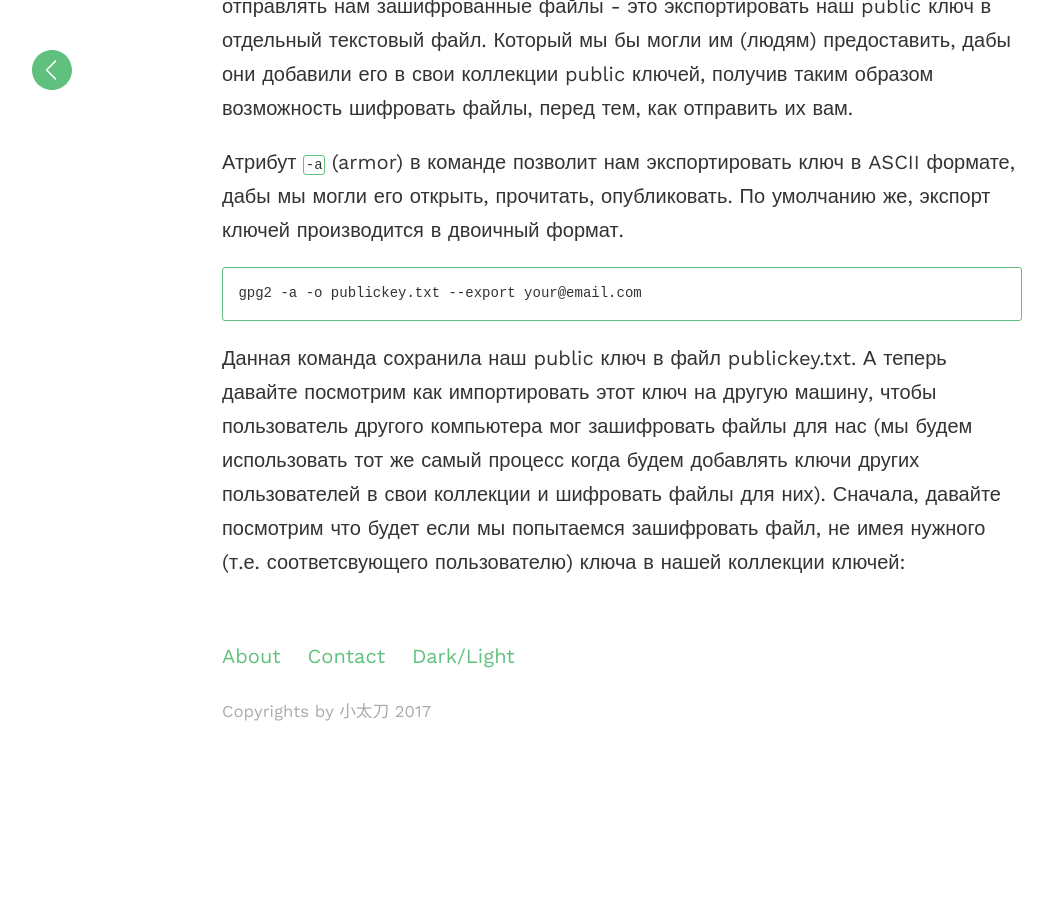
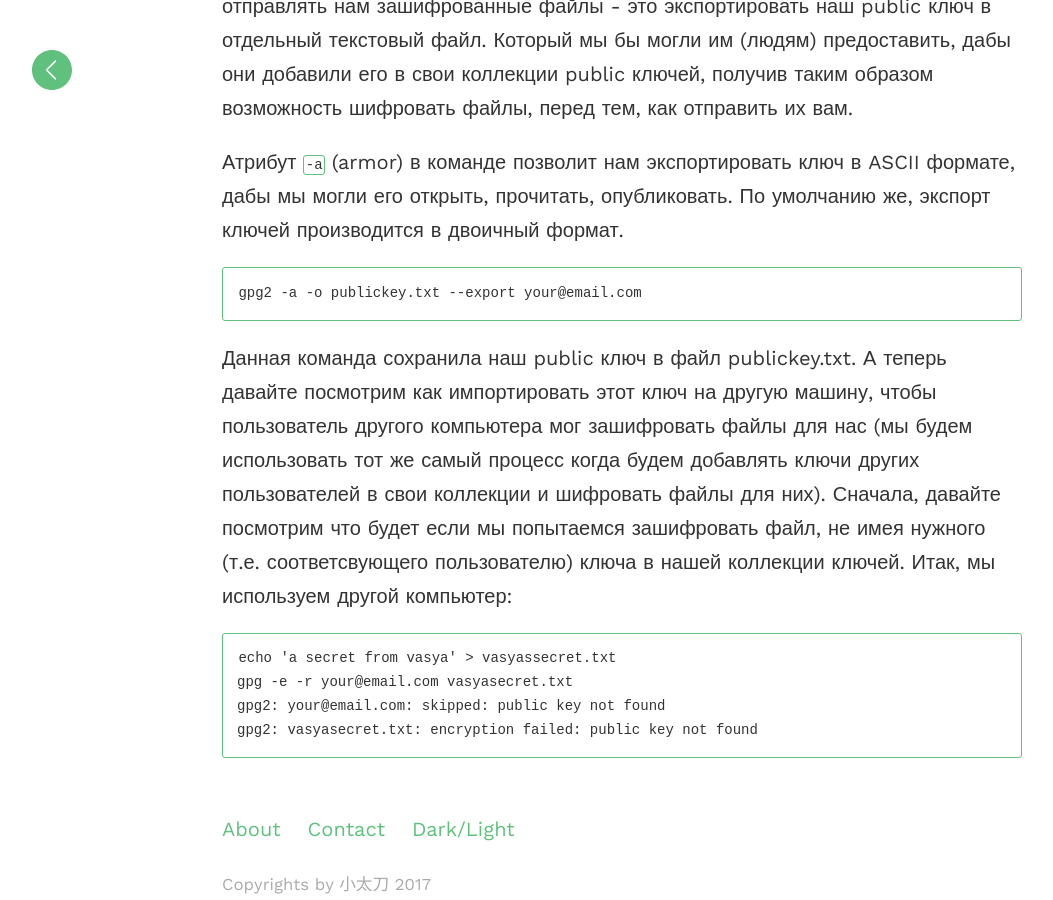
Before and after one commit to evgeniyantipin/evgeniyantipin.github.io, a Jekyll site: the page built from _posts/2018-03-10-gpg2.markdown, in a window 1280 px wide and 900 px high, scrolled down 5855 px. Shown: the whole window, without its empty margins (18-1071 px from the left). Built offline with Jekyll 4.4.1, drawn with Linux system fonts in a browser that asks for light colours; before the commit the page ends 6582 px from its top, so only the background shows below that.

Commit message:
Update 2018-03-10-gpg2.markdown

````diff
--- a/_posts/2018-03-10-gpg2.markdown
+++ b/_posts/2018-03-10-gpg2.markdown
@@ -125,4 +125,10 @@ gpg2 -d -o decrypted.txt secret.txt.gpg
 ```bash
 gpg2 -a -o publickey.txt --export your@email.com
 ```
-Данная команда сохранила наш public ключ в файл publickey.txt. А теперь давайте посмотрим как импортировать этот ключ на другую машину, чтобы пользователь другого компьютера мог зашифровать файлы для нас (мы будем использовать тот же самый процесс когда будем добавлять ключи других пользователей в свои коллекции и шифровать файлы для них). Сначала, давайте посмотрим что будет если мы попытаемся зашифровать файл, не имея нужного (т.е. соответсвующего пользователю) ключа в нашей коллекции ключей:
+Данная команда сохранила наш public ключ в файл publickey.txt. А теперь давайте посмотрим как импортировать этот ключ на другую машину, чтобы пользователь другого компьютера мог зашифровать файлы для нас (мы будем использовать тот же самый процесс когда будем добавлять ключи других пользователей в свои коллекции и шифровать файлы для них). Сначала, давайте посмотрим что будет если мы попытаемся зашифровать файл, не имея нужного (т.е. соответсвующего пользователю) ключа в нашей коллекции ключей. Итак, мы используем другой компьютер:
+```bash
+echo 'a secret from vasya' > vasyassecret.txt
+gpg -e -r your@email.com vasyasecret.txt
+gpg2: your@email.com: skipped: public key not found
+gpg2: vasyasecret.txt: encryption failed: public key not found
+```
````
